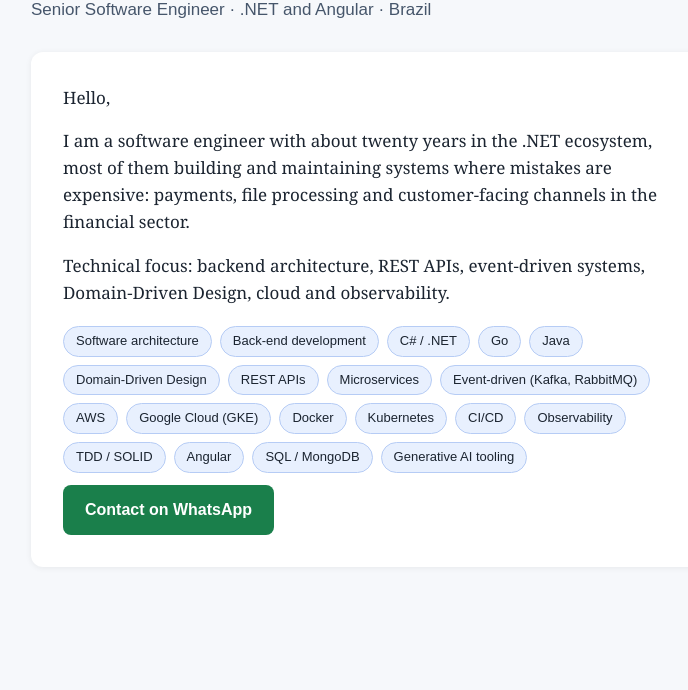
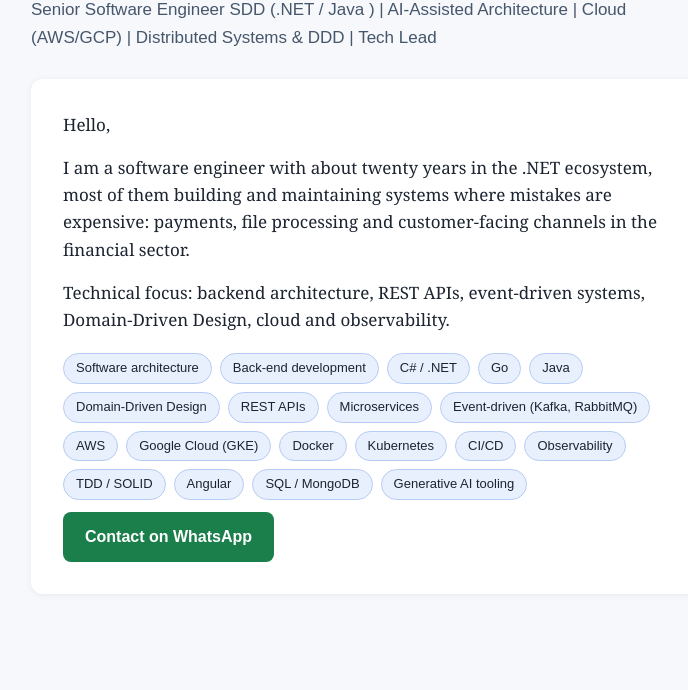
Before and after one commit to rafengenharia/intro, a plain HTML site: page index.html in a window 1280 px wide. Shown: the part 110-800 px from the top of the page, without its empty margins (273-961 px from the left). Drawn offline with Linux system fonts and the light colour scheme.

Commit message:
Revise title and role description in index.html
Updated the title and role description for clarity and detail.

```diff
--- a/index.html
+++ b/index.html
@@ -1,10 +1,10 @@
-<!doctype html><html lang="en"><meta charset="utf-8"><meta name="viewport" content="width=device-width,initial-scale=1"><title>Ricardo Ferreira | Senior .NET Engineer</title><style>*{box-sizing:border-box}body{font-family:Georgia,'Times New Roman',serif;margin:0;color:#1b2430;background:#f6f8fb;line-height:1.6}
+<!doctype html><html lang="en"><meta charset="utf-8"><meta name="viewport" content="width=device-width,initial-scale=1"><title>Ricardo Ferreira | Senior Software Engineer SDD (.NET / Java ) | AI-Assisted Architecture | Cloud (AWS/GCP) | Distributed Systems & DDD | Tech Lead</title><style>*{box-sizing:border-box}body{font-family:Georgia,'Times New Roman',serif;margin:0;color:#1b2430;background:#f6f8fb;line-height:1.6}
 .w{max-width:720px;margin:auto;padding:48px 24px}h1{font-family:Arial,Helvetica,sans-serif;font-size:34px;margin:0 0 4px}.role{font-family:Arial,Helvetica,sans-serif;color:#46566b;font-size:17px;margin:0 0 28px}
 .paper{background:#fff;border-radius:12px;padding:32px;box-shadow:0 1px 6px #0001}p{font-size:17px;margin:0 0 16px}
 .tags{font-family:Arial,Helvetica,sans-serif;display:flex;flex-wrap:wrap;gap:8px;margin:20px 0 4px}.tags span{background:#e8f0fe;border:1px solid #b6ccf5;border-radius:999px;padding:4px 12px;font-size:13px}
 .cta{display:inline-block;font-family:Arial,Helvetica,sans-serif;background:#1a7f4b;color:#fff;padding:12px 22px;border-radius:8px;text-decoration:none;font-weight:bold;margin-top:8px}
 footer{font-family:Arial,Helvetica,sans-serif;margin-top:24px;color:#6b7a90;font-size:13px}</style>
-<div class="w"><h1>Ricardo Ferreira</h1><p class="role">Senior Software Engineer · .NET and Angular · Brazil</p>
+<div class="w"><h1>Ricardo Ferreira</h1><p class="role">Senior Software Engineer SDD (.NET / Java ) | AI-Assisted Architecture | Cloud (AWS/GCP) | Distributed Systems & DDD | Tech Lead</p>
 <div class="paper">
 <p>Hello,</p>
 <p>I am a software engineer with about twenty years in the .NET ecosystem, most of them building and maintaining systems where mistakes are expensive: payments, file processing and customer-facing channels in the financial sector.</p>
```
